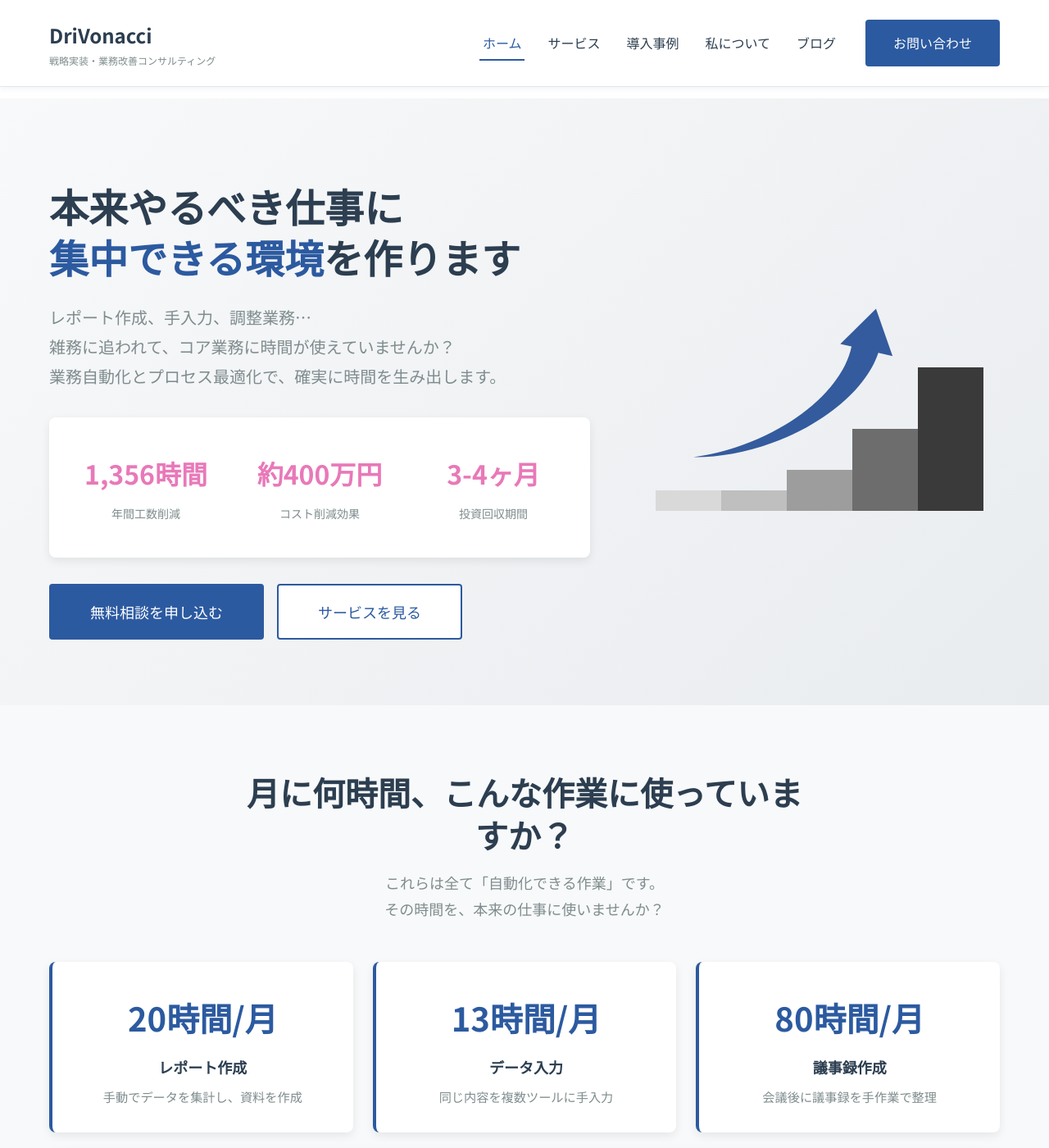
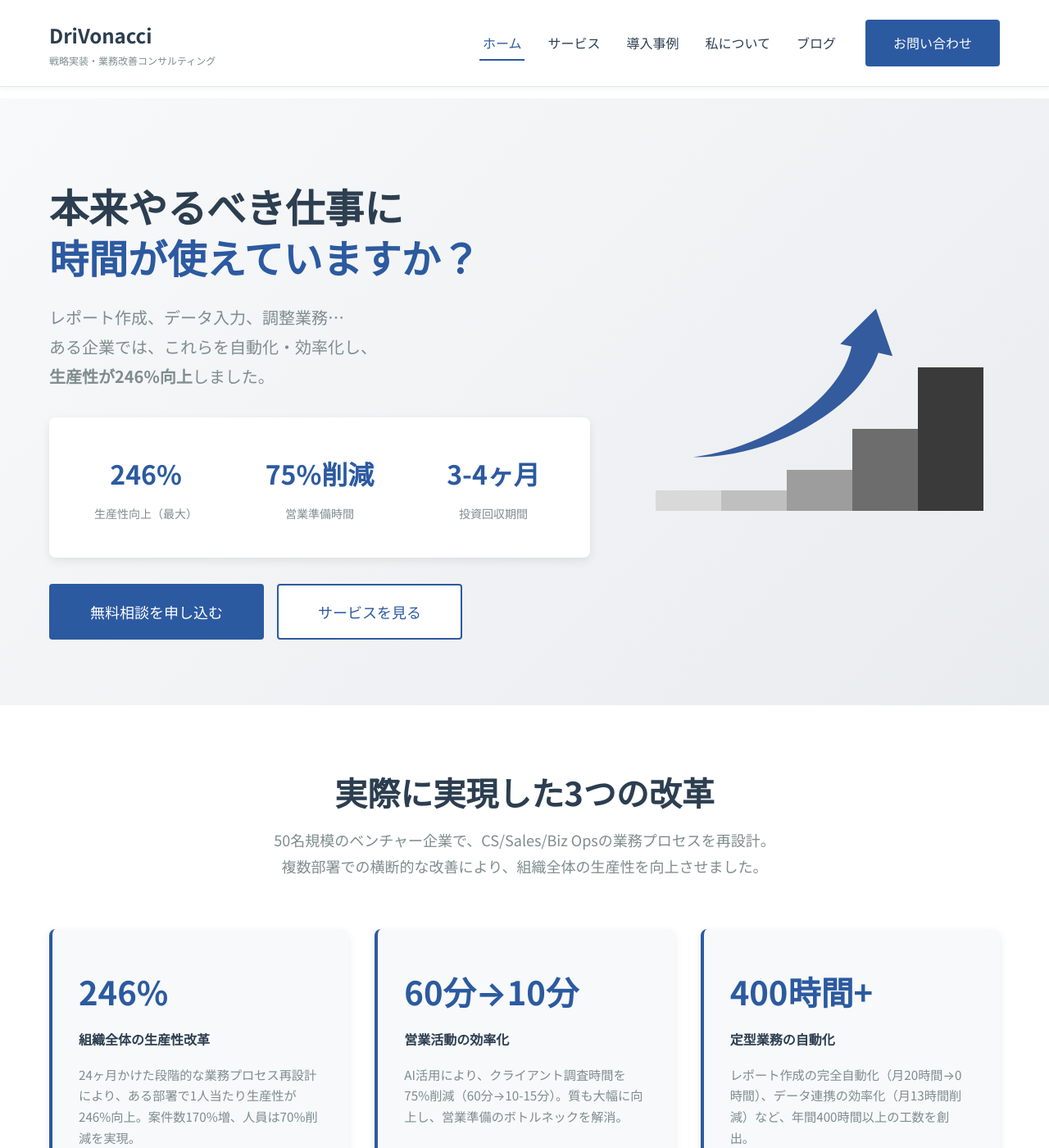
Before and after one commit to ManatoNhan/createHP, a Jekyll site: the page built from index.html, in a window 1280 px wide and 1400 px high. Shown: the whole window at 82% size. Built offline with Jekyll 4.4.1, drawn with Linux system fonts in a browser that asks for light colours; some of the changed text lies outside the part shown.

Commit message:
Update index.html with story-driven messaging

```diff
--- a/index.html
+++ b/index.html
@@ -1,7 +1,7 @@
 ---
 layout: home
 title: ホーム
-description: 雑務や調整に追われず、本来やるべき仕事に集中できる環境を。業務自動化とプロセス最適化で、コア業務への集中を実現します。
+description: 本来やるべき仕事に集中できる環境を。CS/Sales/Biz Opsの業務プロセスを最適化し、コア業務への集中を実現します。
 ---
 
 <style>
@@ -91,7 +91,7 @@ description: 雑務や調整に追われず、本来やるべき仕事に集中
   display: block;
   font-size: 2rem;
   font-weight: 700;
-  color: #e879b9;
+  color: #2c5aa0;
   margin-bottom: 8px;
 }
 
@@ -124,19 +124,19 @@ description: 雑務や調整に追われず、本来やるべき仕事に集中
   height: auto;
 }
 
-/* 時間の無駄セクション */
-.time-waste {
-  background-color: #f8f9fa;
+/* 実績セクション */
+.achievements {
+  background-color: #ffffff;
   padding: 80px 0;
 }
 
-.waste-intro {
+.achievements-intro {
   text-align: center;
-  max-width: 700px;
-  margin: 0 auto 48px;
+  max-width: 800px;
+  margin: 0 auto 60px;
 }
 
-.waste-intro h2 {
+.achievements-intro h2 {
   font-size: 2.5rem;
   font-weight: 700;
   color: #2c3e50;
@@ -144,127 +144,56 @@ description: 雑務や調整に追われず、本来やるべき仕事に集中
 }
 
 @media (max-width: 768px) {
-  .waste-intro h2 {
+  .achievements-intro h2 {
     font-size: 2rem;
   }
 }
 
-.waste-intro p {
+.achievements-intro p {
   font-size: 1.125rem;
   color: #7f8c8d;
   line-height: 1.8;
 }
 
-.waste-grid {
+.achievements-grid {
   display: grid;
-  grid-template-columns: repeat(auto-fit, minmax(280px, 1fr));
-  gap: 24px;
-  margin-bottom: 40px;
+  grid-template-columns: repeat(auto-fit, minmax(300px, 1fr));
+  gap: 32px;
+  margin-bottom: 48px;
 }
 
-.waste-card {
-  background-color: #ffffff;
-  padding: 32px 24px;
+.achievement-card {
+  background-color: #f8f9fa;
+  padding: 40px 32px;
   border-radius: 8px;
   border-left: 4px solid #2c5aa0;
   box-shadow: 0 4px 12px rgba(0,0,0,0.08);
-  text-align: center;
   transition: transform 0.3s, box-shadow 0.3s;
 }
 
-.waste-card:hover {
+.achievement-card:hover {
   transform: translateY(-8px);
   box-shadow: 0 12px 24px rgba(0,0,0,0.15);
 }
 
-.waste-time {
+.achievement-number {
   font-size: 2.5rem;
   font-weight: 700;
   color: #2c5aa0;
   margin-bottom: 8px;
 }
 
-.waste-task {
-  font-size: 1.125rem;
+.achievement-label {
+  font-size: 1rem;
   font-weight: 600;
   color: #2c3e50;
-  margin-bottom: 8px;
+  margin-bottom: 16px;
 }
 
-.waste-desc {
+.achievement-desc {
   font-size: 0.95rem;
   color: #7f8c8d;
-  line-height: 1.6;
-  margin: 0;
-}
-
-.total-waste {
-  text-align: center;
-  padding: 40px;
-  background: linear-gradient(135deg, #2c5aa0 0%, #1e3a6f 100%);
-  color: #ffffff;
-  border-radius: 12px;
-  margin-top: 40px;
-  box-shadow: 0 8px 32px rgba(44, 90, 160, 0.3);
-}
-
-.total-waste-value {
-  font-size: 3rem;
-  font-weight: 700;
-  margin-bottom: 8px;
-}
-
-@media (max-width: 768px) {
-  .total-waste-value {
-    font-size: 2rem;
-  }
-}
-
-.total-waste-label {
-  font-size: 1.25rem;
-  opacity: 0.95;
-}
-
-/* 解決策セクション */
-.solution-section {
-  background-color: #ffffff;
-  padding: 80px 0;
-}
-
-.solution-box {
-  max-width: 900px;
-  margin: 0 auto;
-  text-align: center;
-  padding: 48px;
-  background: linear-gradient(135deg, #2c5aa0 0%, #1e3a6f 100%);
-  border-radius: 12px;
-  color: #ffffff;
-}
-
-.solution-box h2 {
-  font-size: 2.5rem;
-  font-weight: 700;
-  margin-bottom: 24px;
-  color: #ffffff;
-}
-
-@media (max-width: 768px) {
-  .solution-box h2 {
-    font-size: 2rem;
-  }
-}
-
-.solution-box p {
-  font-size: 1.25rem;
-  line-height: 1.8;
-  margin-bottom: 32px;
-  opacity: 0.95;
-}
-
-@media (max-width: 768px) {
-  .solution-box p {
-    font-size: 1.125rem;
-  }
+  line-height: 1.7;
 }
 
 /* 課題セクション */
@@ -418,23 +347,23 @@ description: 雑務や調整に追われず、本来やるべき仕事に集中
       <div class="hero-content">
         <h1 class="hero-title">
           本来やるべき仕事に<br>
-          <span class="highlight">集中できる環境</span>を作ります
+          <span class="highlight">時間が使えていますか？</span>
         </h1>
         <p class="hero-subtitle">
-          レポート作成、手入力、調整業務…<br>
-          雑務に追われて、コア業務に時間が使えていませんか？<br>
-          業務自動化とプロセス最適化で、確実に時間を生み出します。
+          レポート作成、データ入力、調整業務…<br>
+          ある企業では、これらを自動化・効率化し、<br>
+          <strong>生産性が246%向上</strong>しました。
         </p>
 
         <!-- 実績の数字 -->
         <div class="hero-stats">
           <div class="stat-item">
-            <span class="stat-value">1,356時間</span>
-            <span class="stat-label">年間工数削減</span>
+            <span class="stat-value">246%</span>
+            <span class="stat-label">生産性向上（最大）</span>
           </div>
           <div class="stat-item">
-            <span class="stat-value">約400万円</span>
-            <span class="stat-label">コスト削減効果</span>
+            <span class="stat-value">75%削減</span>
+            <span class="stat-label">営業準備時間</span>
           </div>
           <div class="stat-item">
             <span class="stat-value">3-4ヶ月</span>
@@ -458,57 +387,41 @@ description: 雑務や調整に追われず、本来やるべき仕事に集中
   </div>
 </section>
 
-<!-- 時間の無駄セクション -->
-<section class="time-waste">
+<!-- 実績セクション -->
+<section class="achievements">
   <div class="container">
-    <div class="waste-intro">
-      <h2>月に何時間、こんな作業に使っていますか？</h2>
+    <div class="achievements-intro">
+      <h2>実際に実現した3つの改革</h2>
       <p>
-        これらは全て「自動化できる作業」です。<br>
-        その時間を、本来の仕事に使いませんか？
+        50名規模のベンチャー企業で、CS/Sales/Biz Opsの業務プロセスを再設計。<br>
+        複数部署での横断的な改善により、組織全体の生産性を向上させました。
       </p>
     </div>
 
-    <div class="waste-grid">
-      <div class="waste-card">
-        <div class="waste-time">20時間/月</div>
-        <div class="waste-task">レポート作成</div>
-        <p class="waste-desc">手動でデータを集計し、資料を作成</p>
+    <div class="achievements-grid">
+      <div class="achievement-card">
+        <div class="achievement-number">246%</div>
+        <div class="achievement-label">組織全体の生産性改革</div>
+        <p class="achievement-desc">
+          24ヶ月かけた段階的な業務プロセス再設計により、ある部署で1人当たり生産性が246%向上。案件数170%増、人員は70%削減を実現。
+        </p>
       </div>
 
-      <div class="waste-card">
-        <div class="waste-time">13時間/月</div>
-        <div class="waste-task">データ入力</div>
-        <p class="waste-desc">同じ内容を複数ツールに手入力</p>
+      <div class="achievement-card">
+        <div class="achievement-number">60分→10分</div>
+        <div class="achievement-label">営業活動の効率化</div>
+        <p class="achievement-desc">
+          AI活用により、クライアント調査時間を75%削減（60分→10-15分）。質も大幅に向上し、営業準備のボトルネックを解消。
+        </p>
       </div>
 
-      <div class="waste-card">
-        <div class="waste-time">80時間/月</div>
-        <div class="waste-task">議事録作成</div>
-        <p class="waste-desc">会議後に議事録を手作業で整理</p>
+      <div class="achievement-card">
+        <div class="achievement-number">400時間+</div>
+        <div class="achievement-label">定型業務の自動化</div>
+        <p class="achievement-desc">
+          レポート作成の完全自動化（月20時間→0時間）、データ連携の効率化（月13時間削減）など、年間400時間以上の工数を創出。
+        </p>
       </div>
-    </div>
-
-    <div class="total-waste">
-      <div class="total-waste-value">年間1,356時間</div>
-      <div class="total-waste-label">これだけの時間を、コア業務に使えます</div>
-    </div>
-  </div>
-</section>
-
-<!-- 解決策セクション -->
-<section class="solution-section">
-  <div class="container">
-    <div class="solution-box">
-      <h2>自動化・最適化で、本来の仕事に集中</h2>
-      <p>
-        定型作業は自動化。調整業務は効率化。データは一元管理。<br>
-        あなたとチームが「本当にやるべきこと」に時間を使えるように、<br>
-        業務環境を根本から変えます。
-      </p>
-      <a href="{{ '/services/' | relative_url }}" class="btn btn-primary btn-lg">
-        どう変わるか見る
-      </a>
     </div>
   </div>
 </section>
@@ -562,7 +475,7 @@ description: 雑務や調整に追われず、本来やるべき仕事に集中
   <div class="container">
     <h2 class="section-title">コア業務に集中するための3つのアプローチ</h2>
     <p class="section-intro">
-      雑務を削減し、本来の仕事に時間を使えるように
+      業務プロセスを最適化し、本来の仕事に時間を使えるように
     </p>
 
     <div class="services-grid">
@@ -573,7 +486,7 @@ description: 雑務や調整に追われず、本来やるべき仕事に集中
                style="height: 80px; width: 80px;">
         </div>
         <h3>業務自動化・効率化</h3>
-        <p>レポート作成、データ連携、議事録作成など、定型業務を自動化。月20時間以上の工数削減を実現。</p>
+        <p>レポート作成、データ連携など定型業務を自動化。月20時間以上の工数削減を実現し、コア業務への集中を支援。</p>
         <a href="{{ '/services/' | relative_url }}" class="btn btn-text">
           詳しく見る →
         </a>
@@ -586,7 +499,7 @@ description: 雑務や調整に追われず、本来やるべき仕事に集中
                style="height: 80px; width: 80px;">
         </div>
         <h3>AI活用・DX推進</h3>
-        <p>Claude API、Vertex AIを活用した業務改善。AIを実務に落とし込み、確実な成果を創出。</p>
+        <p>Claude API、Vertex AIを活用した業務改善。AIを実務に落とし込み、確実な成果を創出します。</p>
         <a href="{{ '/services/' | relative_url }}" class="btn btn-text">
           詳しく見る →
         </a>
@@ -599,7 +512,7 @@ description: 雑務や調整に追われず、本来やるべき仕事に集中
                style="height: 80px; width: 80px;">
         </div>
         <h3>データ基盤構築</h3>
-        <p>Salesforce連携、API開発、データ可視化まで。意思決定を支えるデータ基盤を構築。</p>
+        <p>Salesforce連携、API開発、データ可視化まで。意思決定を支えるデータ基盤を構築します。</p>
         <a href="{{ '/services/' | relative_url }}" class="btn btn-text">
           詳しく見る →
         </a>
```
